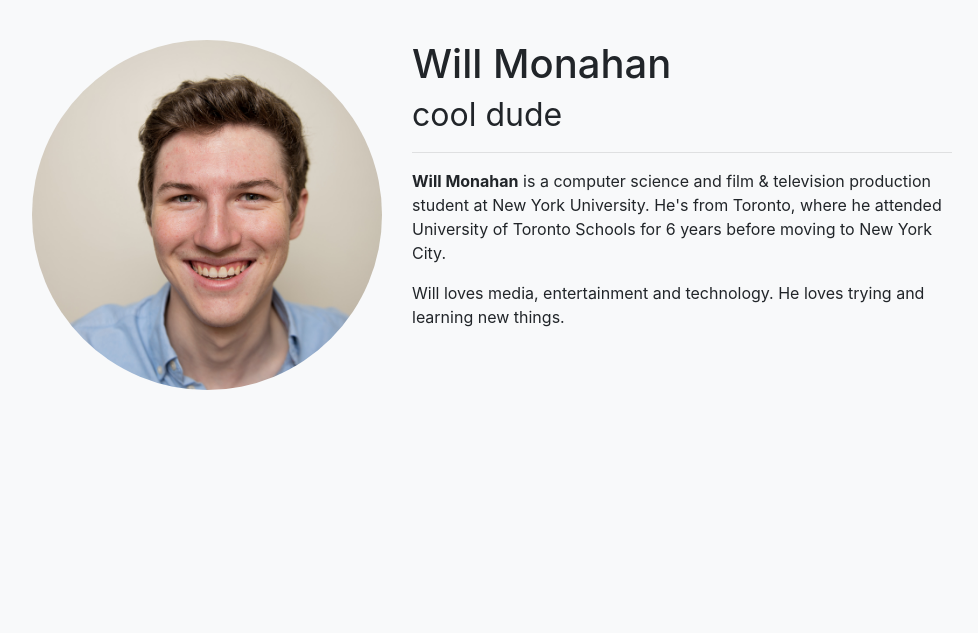
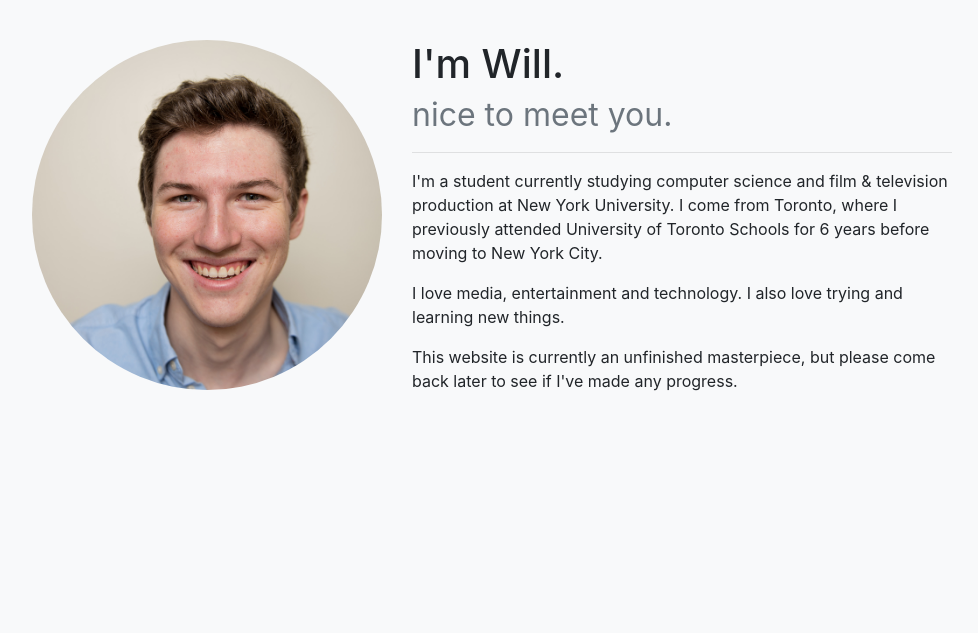
Before and after one commit to willmonahan/wmonahan, a PHP site: page / in a window 1280 px wide. Shown: the part 86-719 px from the top of the page, without its empty margins (148-1126 px from the left). Run offline with PHP 8.4, Linux system fonts and the light colour scheme.

Commit message:
updated the content to be in the first person
i hate writing copy

```diff
--- a/css/main.css
+++ b/css/main.css
@@ -26,6 +26,7 @@ p > a:hover {
 	margin-bottom: 40px;
 	text-align: center;
 }
+
 @media (min-width: 576px) {
 	.navbar {
 		margin-top: 30px;
@@ -36,7 +37,3 @@ p > a:hover {
 	display: block;
 	margin: auto;
 }
-
-.footer {
-	background-color: #eee;
-}
--- a/index.html
+++ b/index.html
@@ -49,10 +49,11 @@
 				</div>
 
 				<div class="col-12 col-sm-8 offset-sm-2 col-md-6 offset-md-0">
-          <h1 class="page-header">Will Monahan<br/><small>cool dude</small></h1>
+          <h1 class="page-header">I'm Will.<br/><small class="text-muted">nice to meet you.</small></h1>
           <hr>
-					<p><strong>Will Monahan</strong> is a computer science and film & television production student at New York University. He's from Toronto, where he attended University of Toronto Schools for 6 years before moving to New York City.</p>
-					<p>Will loves media, entertainment and technology. He loves trying and learning new things.</p>
+					<p>I'm a student currently studying computer science and film & television production at New York University. I come from Toronto, where I previously attended University of Toronto Schools for 6 years before moving to New York City.</p>
+					<p>I love media, entertainment and technology. I also love trying and learning new things.</p>
+					<p>This website is currently an unfinished masterpiece, but please come back later to see if I've made any progress.</p>
 				</div>
 
 			</div>
```
